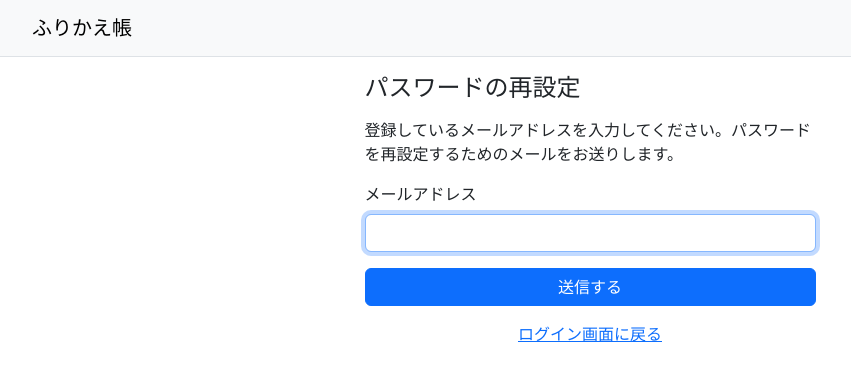
After one commit to kureha999/piano_lesson_booking, a Rails app: page /password/new in a window 1280 px wide. The commit adds this page. Shown: the top 381 px of the page, without its empty margins (50-901 px from the left). Run offline with Rails 7, Linux system fonts and the light colour scheme; some libraries are stand-ins or nearby versions.

Commit message:
feat: パスワード再設定（申請・新しいパスワードの入力・メール）を日本語で追加する
Co-Authored-By: Claude Sonnet 5.5 <noreply@anthropic.com>

```diff
--- /dev/null
+++ b/app/views/devise/passwords/new.html.erb
@@ -0,0 +1,21 @@
+<%# C-03 パスワード再設定の申請 %>
+<% content_for :title, "パスワードの再設定 | ふりかえ帳" %>
+
+<div class="row justify-content-center">
+  <div class="col-12 col-md-8 col-lg-5">
+    <h1 class="h4 mb-3">パスワードの再設定</h1>
+    <p>登録しているメールアドレスを入力してください。パスワードを再設定するためのメールをお送りします。</p>
+
+    <%= form_with(model: resource, scope: resource_name, url: password_path(resource_name), method: :post) do |f| %>
+      <div class="mb-3">
+        <%= f.label :email, class: "form-label" %>
+        <%= f.email_field :email, autofocus: true, autocomplete: "email", class: "form-control" %>
+        <%= field_error(resource, :email) %>
+      </div>
+
+      <%= f.submit "送信する", class: "btn btn-primary w-100" %>
+    <% end %>
+
+    <p class="mt-3 text-center"><%= link_to "ログイン画面に戻る", new_session_path(resource_name) %></p>
+  </div>
+</div>
--- a/app/views/devise/sessions/new.html.erb
+++ b/app/views/devise/sessions/new.html.erb
@@ -25,5 +25,7 @@
 
       <%= f.submit "ログイン", class: "btn btn-primary w-100" %>
     <% end %>
+
+    <p class="mt-3 text-center"><%= link_to "パスワードを忘れた方", new_password_path(resource_name) %></p>
   </div>
 </div>
--- a/config/initializers/devise.rb
+++ b/config/initializers/devise.rb
@@ -24,7 +24,7 @@ Devise.setup do |config|
   # Configure the e-mail address which will be shown in Devise::Mailer,
   # note that it will be overwritten if you use your own mailer class
   # with default "from" parameter.
-  config.mailer_sender = "please-change-me-at-config-initializers-devise@example.com"
+  config.mailer_sender = "ふりかえ帳 <noreply@example.com>"
 
   # Configure the class responsible to send e-mails.
   # config.mailer = 'Devise::Mailer'
@@ -90,7 +90,7 @@ Devise.setup do |config|
   # It will change confirmation, password recovery and other workflows
   # to behave the same regardless if the e-mail provided was right or wrong.
   # Does not affect registerable.
-  # config.paranoid = true
+  config.paranoid = true
 
   # By default Devise will store the user in session. You can skip storage for
   # particular strategies by setting this option.
@@ -231,7 +231,7 @@ Devise.setup do |config|
 
   # When set to false, does not sign a user in automatically after their password is
   # reset. Defaults to true, so a user is signed in automatically after a reset.
-  # config.sign_in_after_reset_password = true
+  config.sign_in_after_reset_password = false
 
   # ==> Configuration for :encryptable
   # Allow you to use another hashing or encryption algorithm besides bcrypt (default).
--- a/config/locales/devise.ja.yml
+++ b/config/locales/devise.ja.yml
@@ -10,7 +10,24 @@ ja:
       timeout: "しばらく操作がなかったため、ログアウトしました。もう一度ログインしてください。"
       unauthenticated: "ログインしてください。"
       unconfirmed: "メールアドレスの確認が必要です。"
+    mailer:
+      reset_password_instructions:
+        subject: "【ふりかえ帳】パスワードの再設定"
+    passwords:
+      no_token: "このページは、パスワード再設定メールのリンクから開いてください。"
+      send_instructions: "パスワードの再設定について、メールをお送りしました。"
+      send_paranoid_instructions: "登録されているメールアドレスの場合は、パスワードを再設定するためのメールをお送りしました。メールが届かないときは、迷惑メールフォルダーもご確認ください。"
+      updated: "パスワードを変更しました。"
+      updated_not_active: "パスワードを変更しました。新しいパスワードでログインしてください。"
     sessions:
       signed_in: "ログインしました。"
       signed_out: "ログアウトしました。"
       already_signed_out: "すでにログアウトしています。"
+  errors:
+    messages:
+      expired: "の有効期限が切れています。もう一度、再設定を申請してください"
+      not_found: "は登録されていません"
+      already_confirmed: "はすでに確認済みです"
+      not_locked: "はロックされていません"
+      not_saved:
+        other: "%{count}件のエラーがあります"
--- a/config/locales/models.ja.yml
+++ b/config/locales/models.ja.yml
@@ -12,3 +12,4 @@ ja:
         password_confirmation: パスワード（確認）
         role: 役割
         remember_me: ログインしたままにする
+        reset_password_token: 再設定のリンク
--- a/config/routes.rb
+++ b/config/routes.rb
@@ -1,7 +1,7 @@
 Rails.application.routes.draw do
   # ログイン・ログアウト（C-01）。先生と保護者で同じ画面を使う。
-  # 新規登録の画面は作らない（保護者は招待、先生はコマンドで作成する）。パスワード再設定は別の issue で追加する。
-  devise_for :users, path: "", path_names: { sign_in: "login", sign_out: "logout" }, only: :sessions
+  # 新規登録の画面は作らない（保護者は招待、先生はコマンドで作成する）。パスワード再設定（C-03・C-04）は /password/new・/password/edit
+  devise_for :users, path: "", path_names: { sign_in: "login", sign_out: "logout" }, only: %i[sessions passwords]
 
   # 先生の画面
   namespace :teacher do
```
Also changed, not shown: app/views/devise/mailer/reset_password_instructions.html.erb (added, +9 -0 lines), app/views/devise/passwords/edit.html.erb (added, +31 -0 lines), spec/requests/passwords_spec.rb (added, +112 -0 lines), spec/support/time_helpers.rb (added, +4 -0 lines).
